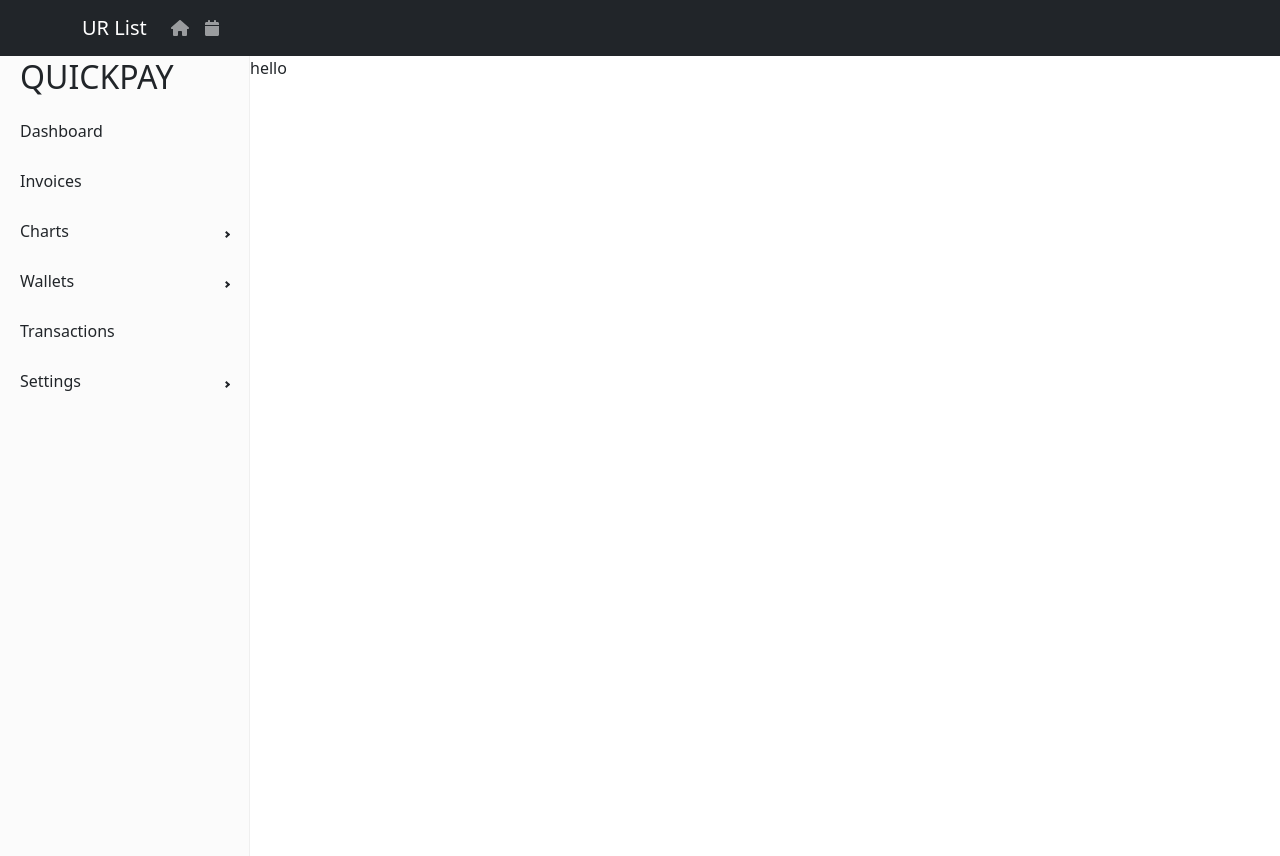
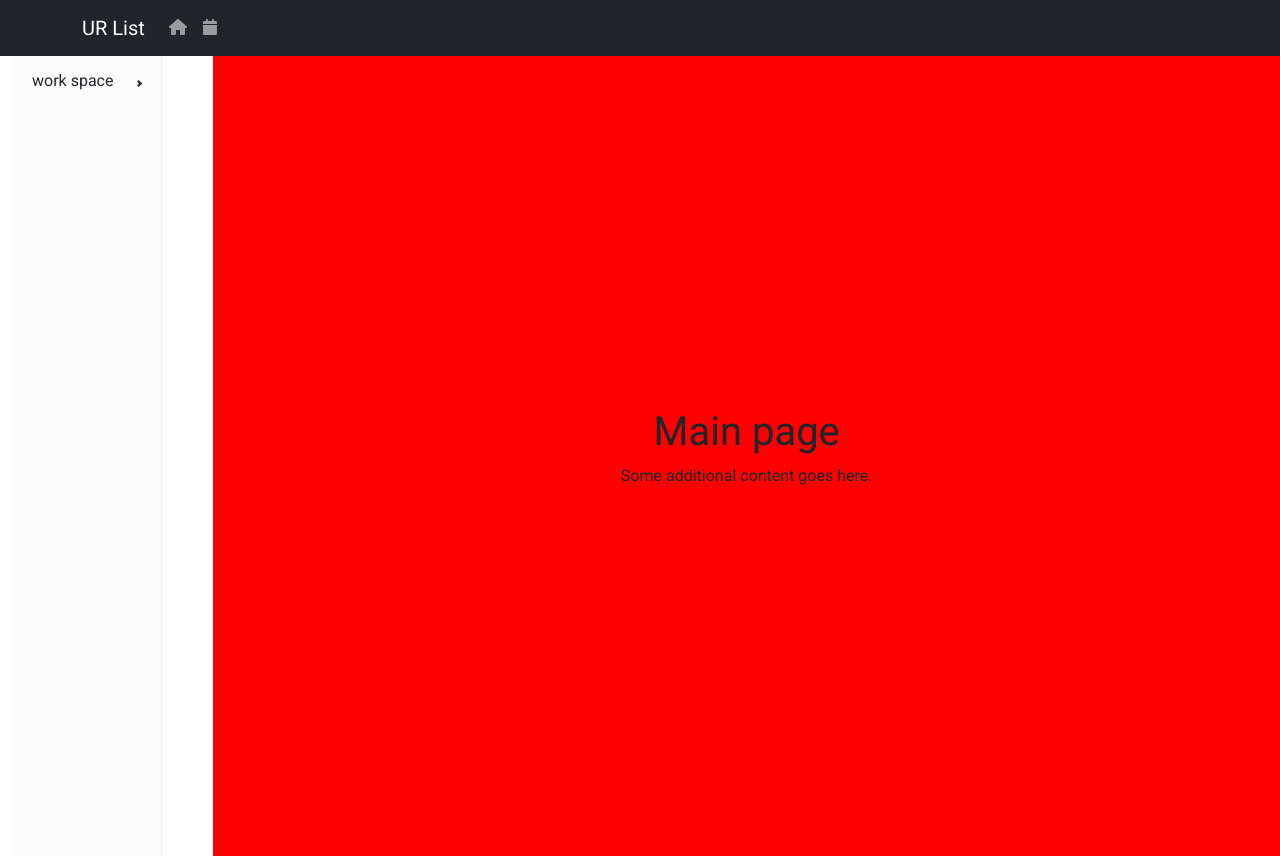
Before and after one commit to billycrapediem/dandy-hacks-2023, a React app: page / in a window 1280 px wide. Built offline with nearby package versions, Linux system fonts and the light colour scheme; the HTML template or start-up script is replaced by a standard one.

Commit message:
tmp: working on the main pages and nout found

```diff
--- a/client/src/components/App.tsx
+++ b/client/src/components/App.tsx
@@ -1,17 +1,32 @@
 import React from "react";
-
+import { Routes, Route } from "react-router-dom";
 import NavBar from "./modules/NavBar";
 import SideBar from "./modules/SideBar";
+import Main from "./pages/Main";
+import NotFound from "./pages/NotFound";
+import { Container, Row, Col } from "react-bootstrap";
+import "./utils/utilities.css";
 
+
+// set up the app, side bar, and routes
+// side bar is on the left take 30% width, routes are on the right take 70% width
 const App = () => {
-
   return (
     <div>
       <NavBar />
-      <div style={{ display: "flex", height: "100vh" }}>
-        <SideBar />
-        <div> hello</div>
-      </div>
+      <Container fluid>
+        <Row >
+          <Col xs={2} id="sidebar-wrapper" className="sidebar">
+            <SideBar />
+          </Col>
+          <Col id="page-content-wrapper" className="test">
+            <Routes>
+              <Route path="/" element={<Main />} />
+              <Route path="*" element={<NotFound />} />
+            </Routes>
+          </Col>
+        </Row>
+      </Container>
     </div>
   );
 };
--- a/client/src/components/modules/SideBar.tsx
+++ b/client/src/components/modules/SideBar.tsx
@@ -3,23 +3,9 @@ import { Sidebar, Menu, MenuItem, SubMenu } from "react-pro-sidebar";
 
 export default function SideBar() {
     return (
-        <Sidebar >
+        <Sidebar width="150px">
             <Menu>
-                <MenuItem >
-                    <h2>QUICKPAY</h2>
-                </MenuItem>
-                <MenuItem> Dashboard </MenuItem>
-                <MenuItem> Invoices </MenuItem>
-                <SubMenu label="Charts">
-                    <MenuItem> Timeline Chart </MenuItem>
-                    <MenuItem> Bubble Chart </MenuItem>
-                </SubMenu>
-                <SubMenu label="Wallets">
-                    <MenuItem>Current Wallet</MenuItem>
-                    <MenuItem>Savings Wallet</MenuItem>
-                </SubMenu>
-                <MenuItem> Transactions </MenuItem>
-                <SubMenu label="Settings">
+                <SubMenu label="work space">
                     <MenuItem> Account </MenuItem>
                     <MenuItem> Privacy </MenuItem>
                     <MenuItem> Notifications </MenuItem>
--- /dev/null
+++ b/client/src/components/pages/Main.tsx
@@ -0,0 +1,16 @@
+// main page of the app
+import React from 'react';
+import { Container, Row, Col } from 'react-bootstrap';
+// put the content at the center using bootstrap
+export default function Main() {
+    return (
+        <Container fluid className="d-flex align-items-center justify-content-center vh-100">
+            <Row>
+                <Col className="text-center">
+                    <h1>Main page</h1>
+                    <p>Some additional content goes here.</p>
+                </Col>
+            </Row>
+        </Container>
+    );
+}
--- a/client/src/components/pages/NotFound.tsx
+++ b/client/src/components/pages/NotFound.tsx
@@ -1,11 +1,25 @@
 import React from "react";
+import { Row, Col, Container, Alert } from "react-bootstrap";
 
-const NotFound = () => {
+// 404 page
+// let the 404 message be the center of the page using bootstrap
+export default function NotFound() {
   return (
-    <div>
-      <h1>The page you are looking for is in another castle!</h1>
-    </div>
+    <Container fluid className="d-flex align-items-center justify-content-center vh-100">
+      <Row>
+        <Col className="text-center">
+          <h1>404</h1>
+          <p>Page Not Found</p>
+        </Col>
+        <Alert variant="danger" >
+          <Row>
+            page you are looking for does not exist
+          </Row>
+          <Row>
+            <Alert.Link href="/">Back to Home Page</Alert.Link>
+          </Row>
+        </Alert>
+      </Row>
+    </Container>
   );
 };
-
-export default NotFound;
--- a/client/src/components/utils/utilities.css
+++ b/client/src/components/utils/utilities.css
@@ -40,6 +40,15 @@ body {
 
 form {
   flex-grow: 1;
+}
+
+.test {
+  background-color: red;
+}
+
+.sidebar {
+  display: flex;
+  min-height: 100vh;
 }
 
 .u-flex {
--- a/client/src/index.tsx
+++ b/client/src/index.tsx
@@ -5,6 +5,7 @@ import React from "react";
 import App from "./components/App";
 import { createRoot } from "react-dom/client";
 import { RouterProvider, createBrowserRouter } from "react-router-dom";
+import { BrowserRouter } from "react-router-dom";
 import NotFound from "./components/pages/NotFound";
 
 const router = createBrowserRouter([
@@ -19,9 +20,10 @@ if (container) {
   const root = createRoot(container);
   root.render(
     <React.StrictMode>
-      <RouterProvider router={router} />
+      <BrowserRouter>
+        <App />
+      </BrowserRouter>
     </React.StrictMode>
-
   );
 }
 
```
